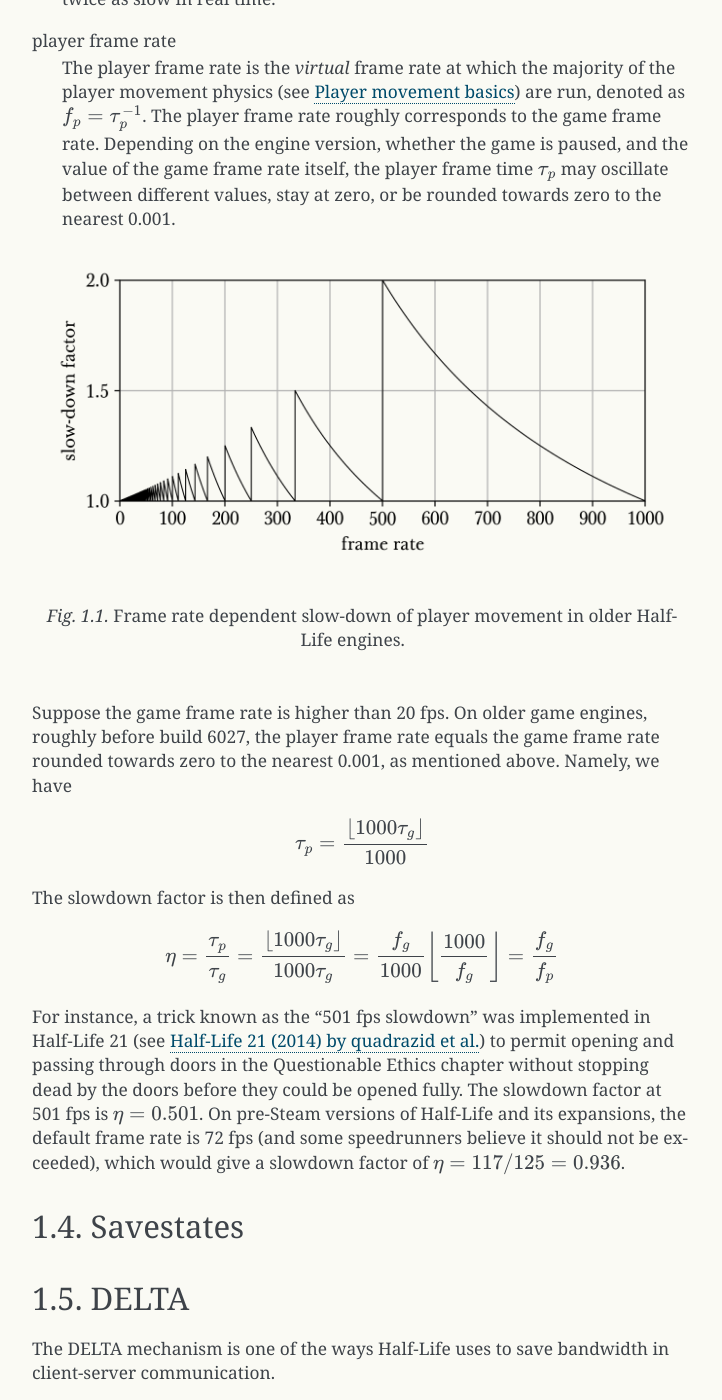
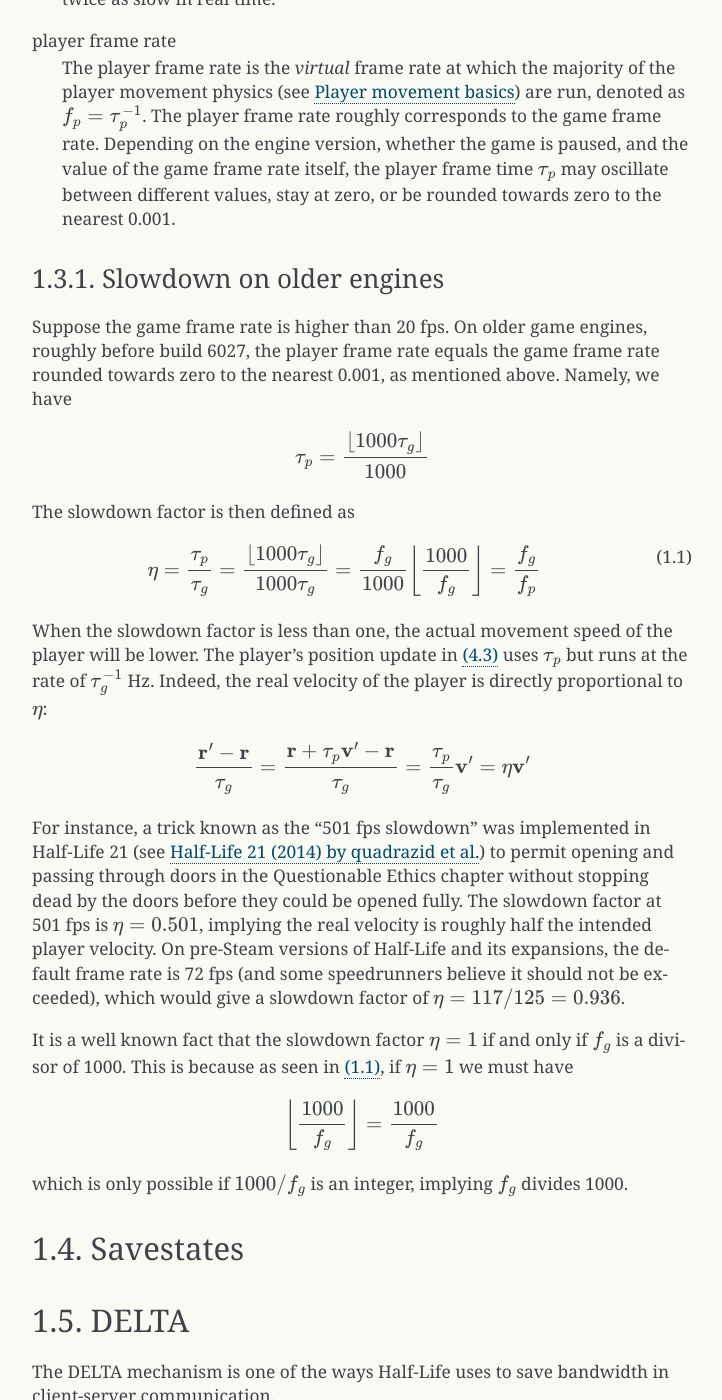
Before and after one commit to Matherunner/hldoc, a Sphinx documentation site: the page built from source/game.rst, in a window 1280 px wide and 1400 px high, scrolled down 3354 px. Shown: the whole window, without its empty margins (388-1110 px from the left). Built offline with Sphinx 7.4.7, drawn with Linux system fonts in a browser that asks for light colours; formulas are drawn with MathJax 3.

Commit message:
Comment out unfinished sections, expand on slowdown

```diff
--- a/source/game.rst
+++ b/source/game.rst
@@ -75,12 +75,15 @@ game frame rate
 player frame rate
   The player frame rate is the *virtual* frame rate at which the majority of the player movement physics (see :ref:`player movement`) are run, denoted as :math:`f_p = \tau_p^{-1}`. The player frame rate roughly corresponds to the game frame rate. Depending on the engine version, whether the game is paused, and the value of the game frame rate itself, the player frame time :math:`\tau_p` may oscillate between different values, stay at zero, or be rounded towards zero to the nearest 0.001.
 
+Slowdown on older engines
+~~~~~~~~~~~~~~~~~~~~~~~~~
+
 .. TODO: fix this slow down graph, we have defined it to be the inversion?
 
-.. figure:: images/frame_rate_unsync.png
-   :name: frame rate unsync
+.. .. figure:: images/frame_rate_unsync.png
+..    :name: frame rate unsync
 
-   Frame rate dependent slow-down of player movement in older Half-Life engines.
+..    Frame rate dependent slow-down of player movement in older Half-Life engines.
 
 .. FIXME: this is misleading, this implies that on newer engines, the player frame rate is not rounded down. But it still is. It's just that the game also considers frame time remainders.
 
@@ -91,8 +94,19 @@ Suppose the game frame rate is higher than 20 fps. On older game engines, roughl
 The slowdown factor is then defined as
 
 .. math:: \eta = \frac{\tau_p}{\tau_g} = \frac{\left\lfloor 1000\tau_g \right\rfloor}{1000\tau_g} = \frac{f_g}{1000} \left\lfloor \frac{1000}{f_g} \right\rfloor = \frac{f_g}{f_p}
+  :label: slowdown factor
 
-For instance, a trick known as the "501 fps slowdown" was implemented in Half-Life 21 (see :ref:`half-life-21`) to permit opening and passing through doors in the Questionable Ethics chapter without stopping dead by the doors before they could be opened fully. The slowdown factor at 501 fps is :math:`\eta = 0.501`. On pre-Steam versions of Half-Life and its expansions, the default frame rate is 72 fps (and some speedrunners believe it should not be exceeded), which would give a slowdown factor of :math:`\eta = 117/125 = 0.936`.
+When the slowdown factor is less than one, the actual movement speed of the player will be lower. The player's position update in :eq:`player r update` uses :math:`\tau_p` but runs at the rate of :math:`\tau_g^{-1}` Hz. Indeed, the real velocity of the player is directly proportional to :math:`\eta`:
+
+.. math:: \frac{\mathbf{r}' - \mathbf{r}}{\tau_g} = \frac{\mathbf{r} + \tau_p \mathbf{v}' - \mathbf{r}}{\tau_g} = \frac{\tau_p}{\tau_g} \mathbf{v}' = \eta \mathbf{v}'
+
+For instance, a trick known as the "501 fps slowdown" was implemented in Half-Life 21 (see :ref:`half-life-21`) to permit opening and passing through doors in the Questionable Ethics chapter without stopping dead by the doors before they could be opened fully. The slowdown factor at 501 fps is :math:`\eta = 0.501`, implying the real velocity is roughly half the intended player velocity. On pre-Steam versions of Half-Life and its expansions, the default frame rate is 72 fps (and some speedrunners believe it should not be exceeded), which would give a slowdown factor of :math:`\eta = 117/125 = 0.936`.
+
+It is a well known fact that the slowdown factor :math:`\eta = 1` if and only if :math:`f_g` is a divisor of 1000. This is because as seen in :eq:`slowdown factor`, if :math:`\eta = 1` we must have
+
+.. math:: \left\lfloor \frac{1000}{f_g} \right\rfloor = \frac{1000}{f_g}
+
+which is only possible if :math:`1000/f_g` is an integer, implying :math:`f_g` divides 1000.
 
 Savestates
 ----------
--- a/source/movement.rst
+++ b/source/movement.rst
@@ -131,6 +131,7 @@ The physics governing the player's air and ground movements are of primary impor
 The air or ground accelerations are computed before position update. Assuming :math:`\mathbf{v}'` is the velocity after air or ground acceleration, and :math:`\mathbf{r}` the player position. Ignoring collisions (see :ref:`collision`), the new position is given by
 
 .. math:: \mathbf{r}' = \mathbf{r} + \tau_p \mathbf{v}'
+   :label: player r update
 
 Here, the new velocity :math:`\mathbf{v}'` is given by the *fundamental movement equation* (FME). Let :math:`\mathbf{v}` the initial player velocity in *two dimensions*, namely the velocity immediately before friction and acceleration are applied. Then the FME is simply
 
```
Also changed, not shown: source/strafing.rst (+31 -17 lines).
